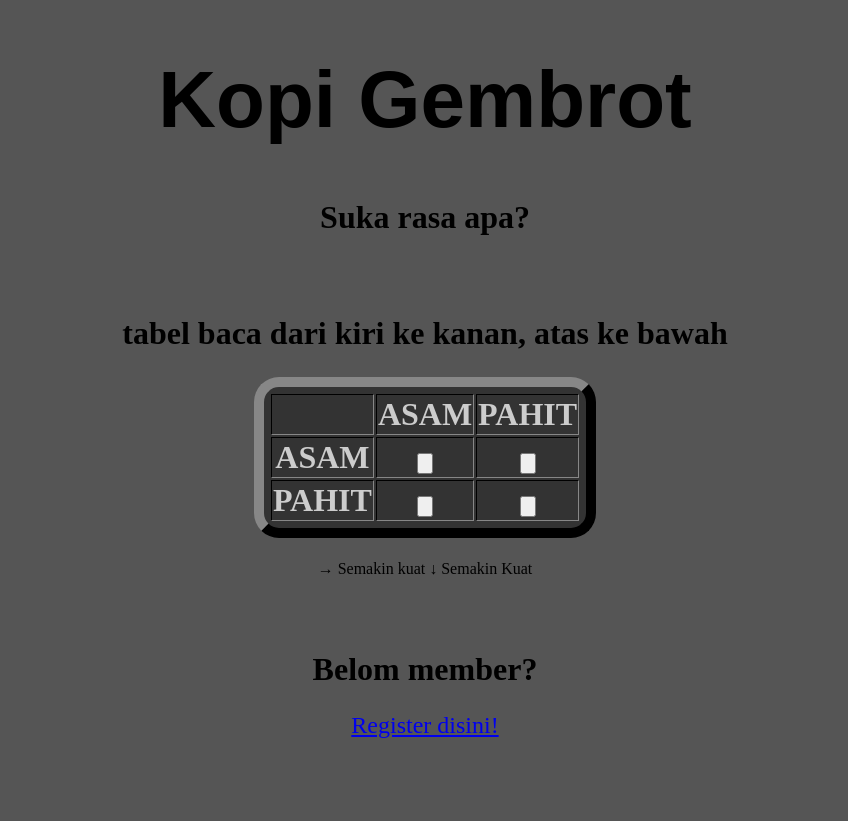
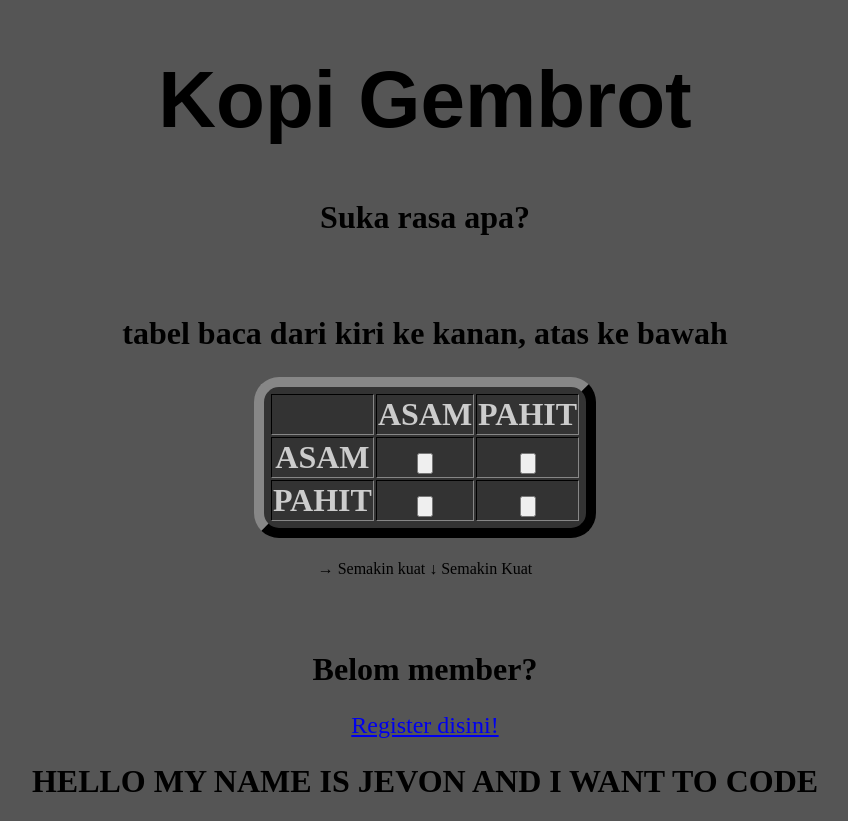
Before and after one commit to jevonsunjaya/FAVExRnD, a plain HTML site: page index.html in a window 1280 px wide. Shown: the whole page, without its empty margins (215-1063 px from the left). Before the commit the page ends 800 px from the top, so only its background shows below. Drawn offline with Linux system fonts and the light colour scheme.

Commit message:
Added h1 on last line

```diff
--- a/index.html
+++ b/index.html
@@ -77,5 +77,9 @@
         <p style="font-size: 150%;">
             <a href="Registration.html">Register disini!</a>
         </p>
+
+        <h1>
+            HELLO MY NAME IS JEVON AND I WANT TO CODE
+        </h1>
     </body>
 </html>
```
